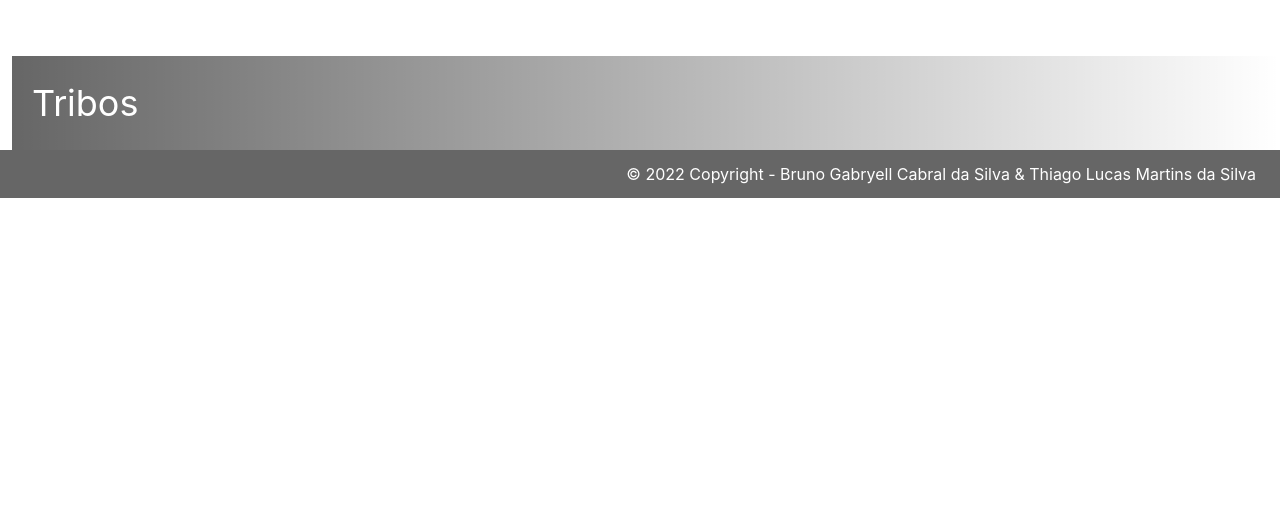
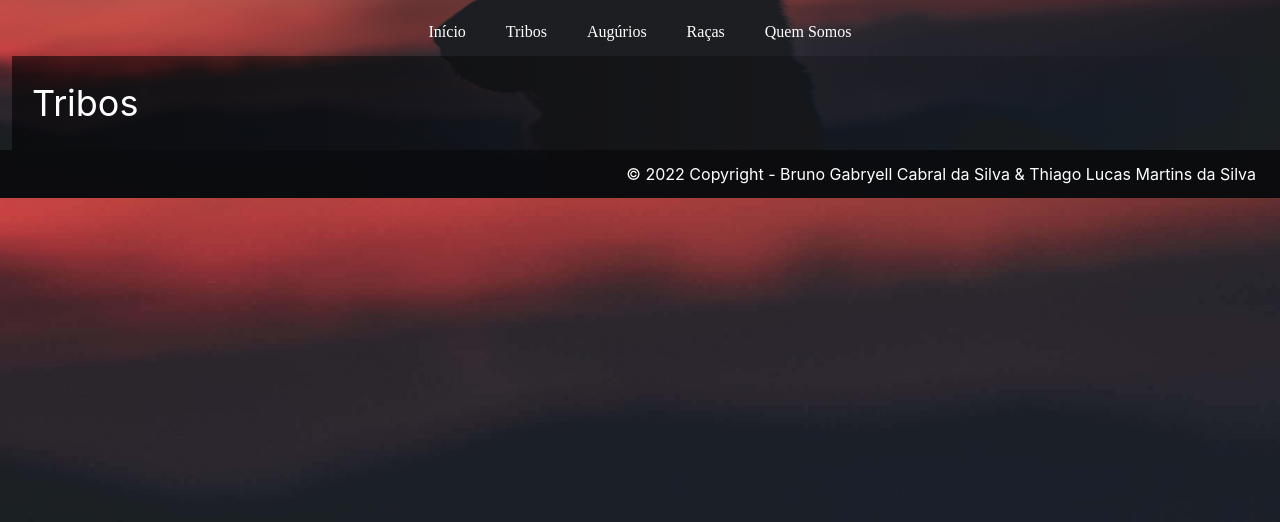
Before and after one commit to brunoCabralSilva/guia-das-matilhas, a React (Create React App) app in the folder front-end/: page /trybes in a window 1280 px wide. Shown: the top 522 px of the page. Built offline with nearby package versions, Linux system fonts and the light colour scheme; no server answers; a web font is replaced by a local one.

Commit message:
Adicionando duas imagens

```diff
--- a/front-end/src/App.css
+++ b/front-end/src/App.css
@@ -2,7 +2,11 @@
 @tailwind components;
 @tailwind utilities;
 
-
+body {
+  background-image: url('./images/wallpapers/model.jpg');
+  background-size: cover;
+  background-position: center;
+}
 
 .constr-gif-wolf {
   animation: run linear 5s infinite;
@@ -61,7 +65,11 @@
   filter: blur(0);
 }
 
-
+.swiper-slide {
+  background-image: url('./images/wallpapers/001.jpg');
+  background-position: center;
+  background-size: cover;
+}
 
 .slider-swiper-div {
   max-width: 30%;
--- a/front-end/tailwind.config.js
+++ b/front-end/tailwind.config.js
@@ -40,12 +40,12 @@ module.exports = {
       rotate: {
         '45deg': '-45deg',
       },
-      // backgroundImage: {
-      //   'wolf-01': "url('/src/images/wallpapers/001.jpg')",
-      //   "w20":"url('/src/images/werewolfw20.png",
-      //   'boca':"url('/src/images/wallpapers/moon.jpg')",
-      //   'night': "url('/src/images/wallpapers/ceu_noturno.jpeg')",
-      // },
+      backgroundImage: {
+        'wolf-01': "url('/src/images/wallpapers/001.jpg')",
+        "w20":"url('/src/images/werewolfw20.png",
+        'boca':"url('/src/images/wallpapers/moon.jpg')",
+        'night': "url('/src/images/wallpapers/ceu_noturno.jpeg')",
+      },
       spacing: {
         '13': '2.7rem',
         '20%': '20%',
```
Also changed, not shown: front-end/src/images/wallpapers/001.jpg (added), front-end/src/images/wallpapers/model.jpg (added).
